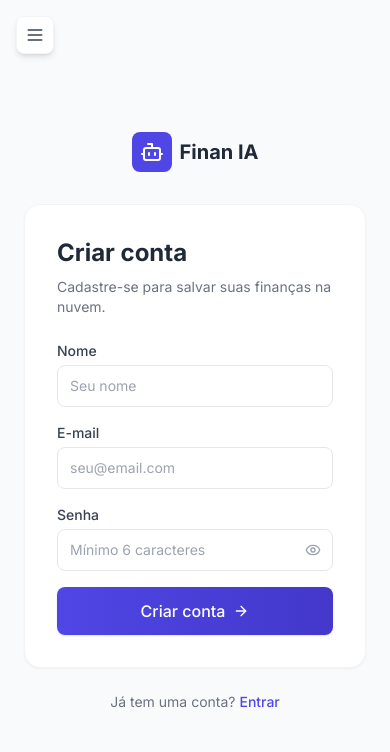
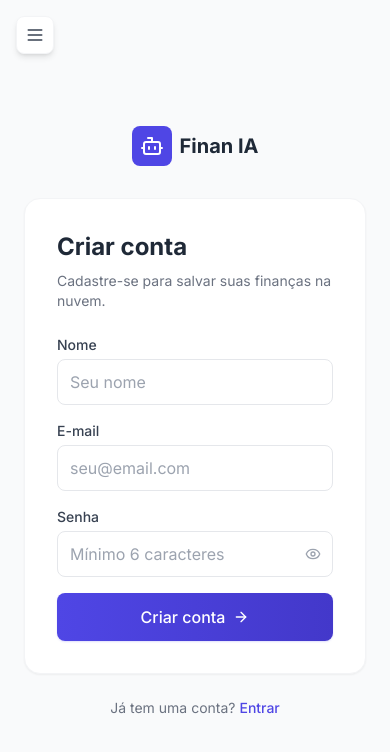
Before and after one commit to raylonf/finan-ia, a Next.js app: page /cadastro in a window 390 px wide. Shown: the top 752 px of the page. Built offline with nearby package versions, Linux system fonts and the light colour scheme; no server answers.

Commit message:
fix: corrigir zoom no mobile - font-size 16px em inputs, dvh, prevenir auto-zoom iOS

```diff
--- a/src/app/globals.css
+++ b/src/app/globals.css
@@ -4,11 +4,25 @@
 
 @layer base {
   body {
-    @apply bg-gradient-to-br from-gray-50 to-indigo-50/30 text-gray-900 antialiased min-h-screen;
+    @apply bg-gradient-to-br from-gray-50 to-indigo-50/30 text-gray-900 antialiased;
   }
   /* Safe area para iPhones com notch */
   html {
     padding: env(safe-area-inset-top) env(safe-area-inset-right) env(safe-area-inset-bottom) env(safe-area-inset-left);
+  }
+  /* Fix para 100vh no mobile (barra de endereço) */
+  html, body {
+    height: 100%;
+    overflow: hidden;
+  }
+  /* Prevenir zoom em inputs no iOS */
+  input, textarea, select {
+    font-size: 16px;
+  }
+  @media (min-width: 768px) {
+    input, textarea, select {
+      font-size: 14px;
+    }
   }
 }
 
@@ -38,7 +52,7 @@
     @apply bg-red-50 text-red-600 px-3 py-1.5 rounded-lg text-sm hover:bg-red-100 transition-all duration-150 active:scale-[0.97];
   }
   .input-field {
-    @apply w-full rounded-lg border border-gray-200 px-3 py-2.5 text-sm bg-white focus:outline-none focus:ring-2 focus:ring-brand-500/30 focus:border-brand-400 transition-all;
+    @apply w-full rounded-lg border border-gray-200 px-3 py-2.5 text-base md:text-sm bg-white focus:outline-none focus:ring-2 focus:ring-brand-500/30 focus:border-brand-400 transition-all;
   }
   .nav-item {
     @apply flex items-center gap-3 px-3 py-2.5 rounded-lg text-sm font-medium transition-all duration-150;
--- a/src/app/layout.tsx
+++ b/src/app/layout.tsx
@@ -22,7 +22,7 @@ export default function RootLayout({ children }: { children: React.ReactNode })
   return (
     <html lang="pt-BR">
       <body className={inter.className}>
-        <div className="flex h-screen">
+        <div className="flex h-[100dvh]">
           <Sidebar />
           <main className="flex-1 overflow-hidden">
             {children}
```
